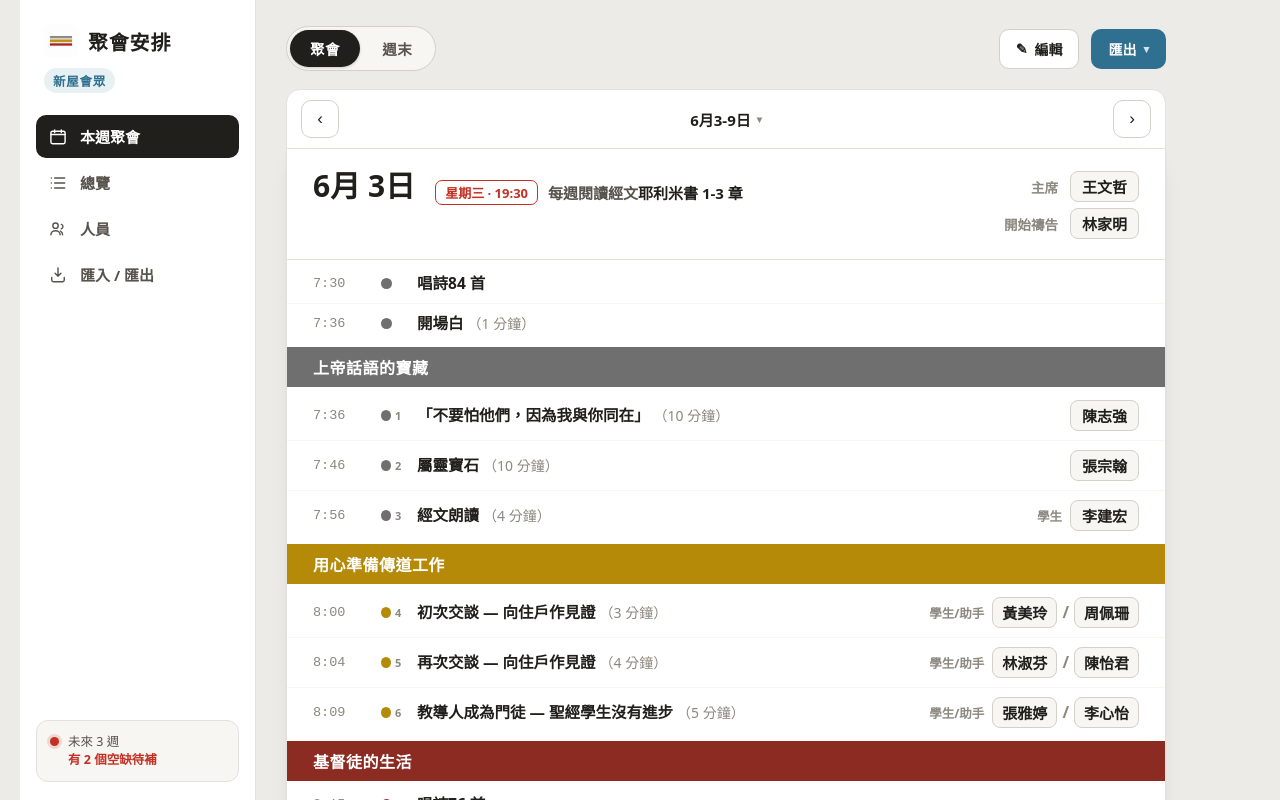
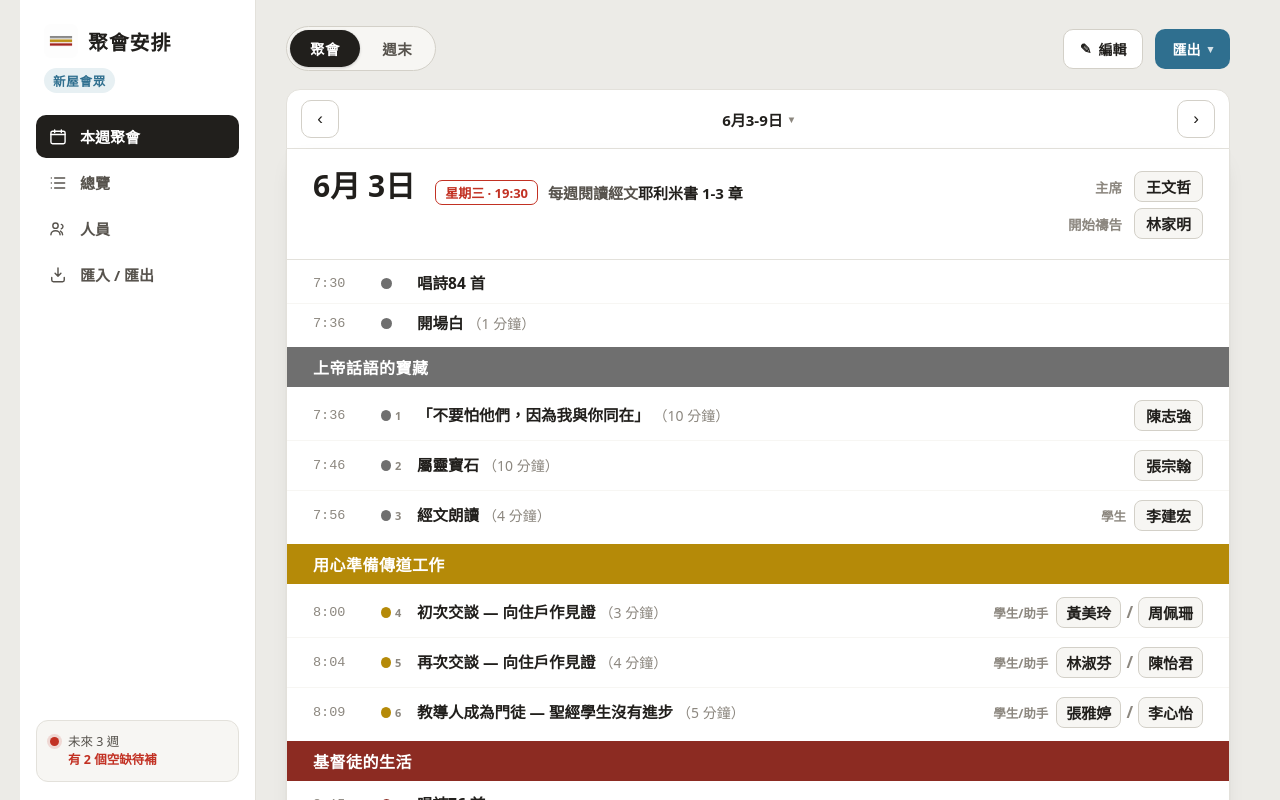
Before and after one commit to twbluenaxela/jwscheduler, a Next.js app: page / in a window 1280 px wide. Shown: the top 800 px of the page. Built offline with nearby package versions, Linux system fonts and the light colour scheme.

Commit message:
fix meeting card not expanding to screen width

```diff
--- a/app/globals.css
+++ b/app/globals.css
@@ -137,7 +137,7 @@ body { padding-bottom: 64px; }
 .toolbar__spacer { flex: 1; }
 
 /* ── Midweek container: nav strip + card as one unit ── */
-.mw-container { max-width: 880px; width: 100%; }
+.mw-container { width: 100%; }
 .mw-navstrip {
   display: flex; align-items: center; gap: 8px;
   background: var(--surface); border: 1px solid var(--line);
@@ -239,7 +239,7 @@ body { padding-bottom: 64px; }
 /* ============================= Midweek card ============================= */
 .card {
   background: var(--surface); border: 1px solid var(--line);
-  border-radius: var(--radius); box-shadow: var(--shadow); overflow: hidden; max-width: 880px;
+  border-radius: var(--radius); box-shadow: var(--shadow); overflow: hidden;
 }
 .mw-head {
   display: flex; align-items: flex-start; gap: 20px;
```
